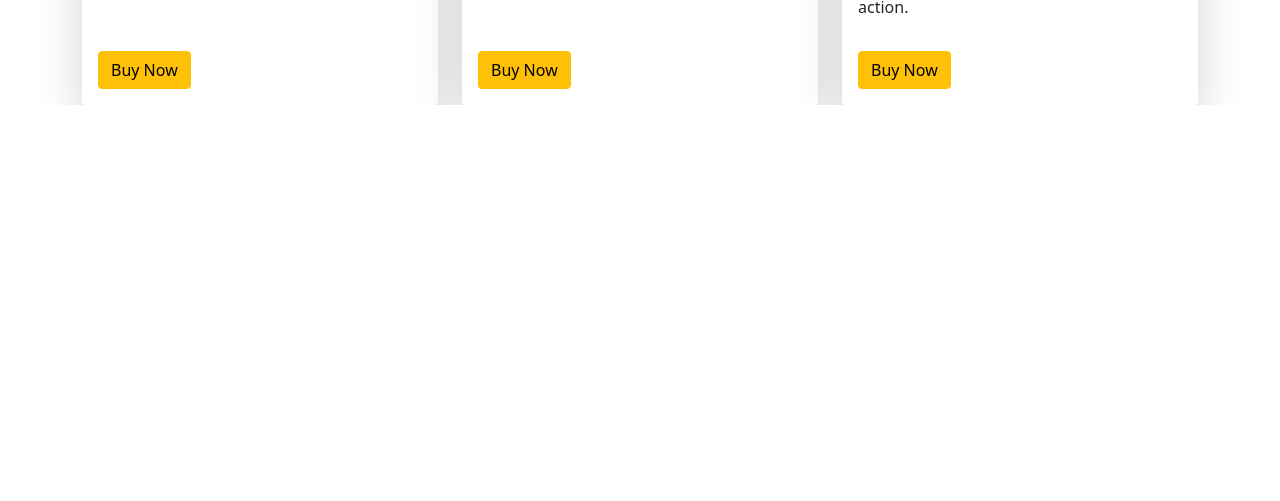
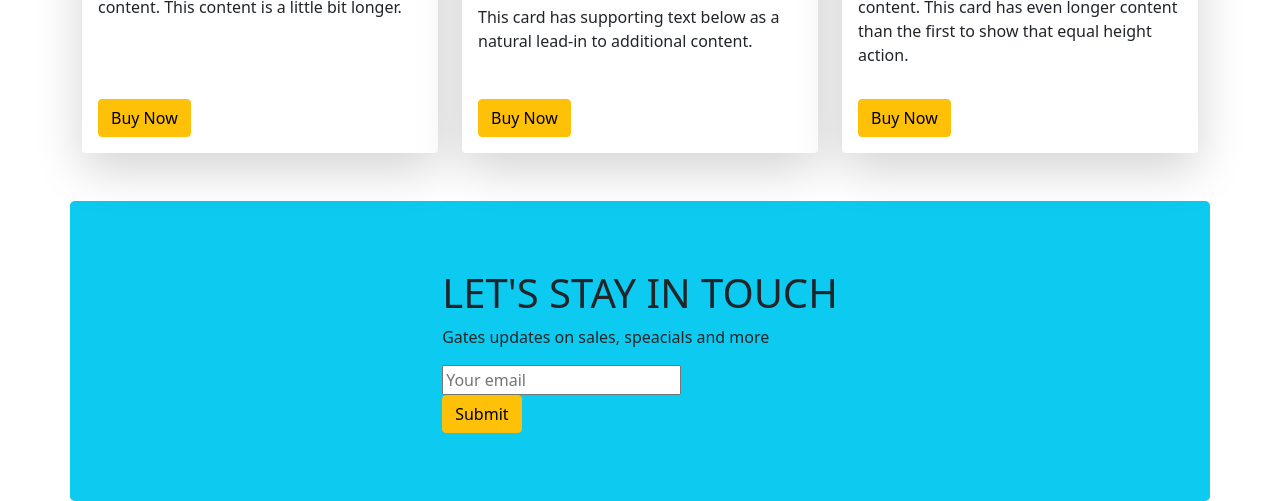
Before and after one commit to Eshita95/panda-commerce-bootstrap, a plain HTML site: page index.html in a window 1280 px wide. Shown: the part 1854-2355 px from the top of the page. Before the commit the page ends 1959 px from the top, so only its background shows below. Drawn offline with Linux system fonts and the light colour scheme.

Commit message:
subscribe section added

```diff
--- a/index.html
+++ b/index.html
@@ -165,7 +165,7 @@
 
       <!-- Bag Section -->
 
-      <section class="container">
+      <section class="container my-5">
         <h2>Bags</h2>
         <div class="row row-cols-1 row-cols-md-2 row-cols-lg-3 g-4">
           <div class="col">
@@ -208,8 +208,20 @@
         </div>
       </section>
 
+      <!-- subscribe -->
+      <section style="height: 300px;" class="container bg-info d-flex align-items-center rounded-3 justify-content-center">
+        <div>
+          <h1>LET'S STAY IN TOUCH</h1>
+          <p>Gates updates on sales, speacials and more</p>
+          <input type="text" placeholder="Your email">
+          <br>
+          <button class="btn btn-warning">Submit</button>
+        </div>
+      </section>
 
     </main>
+
+    <!-- bootstrap script -->
 
     <script src="js/bootstrap.bundle.min.js"></script>
 </body>
```
